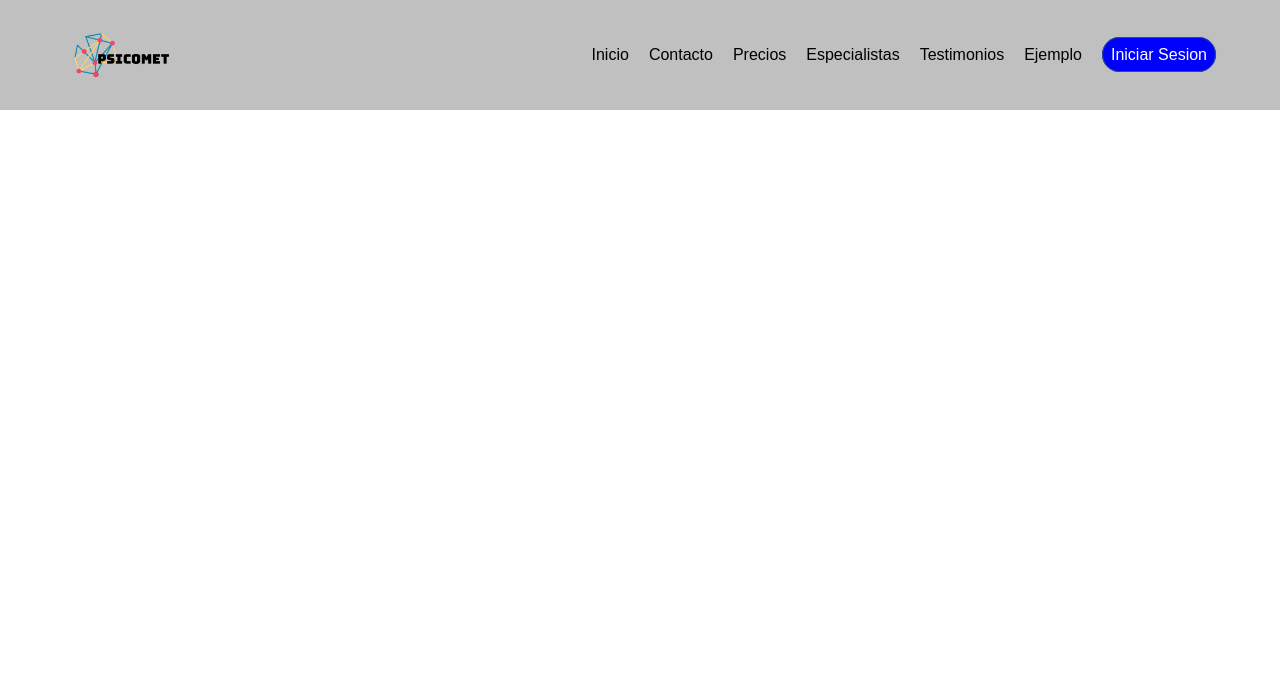
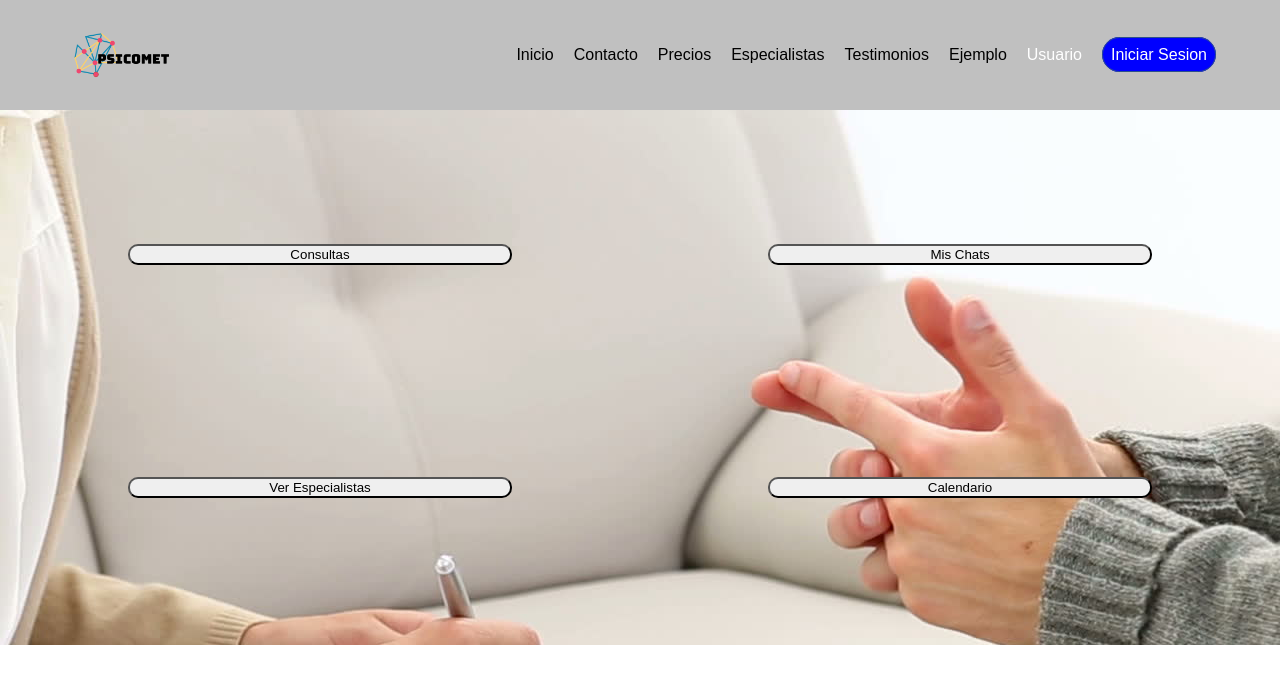
Before and after one commit to Ulises-Fermin/psicomet, a React (Create React App) app: page /Usuario in a window 1280 px wide. Shown: the top 684 px of the page. Built offline with nearby package versions, Linux system fonts and the light colour scheme; no server answers.

Commit message:
Cambios a cuenta

```diff
--- a/src/App.jsx
+++ b/src/App.jsx
@@ -6,8 +6,9 @@ import Navbar from "./Components/NavBar/Navbar";
 import CreateAccount from "./Pages/CreateAccount/CreateAccount";
 import CreateAccountP from "./Pages/CreateAccountP/CreateAccountP";
 import TypeAccount from "./Pages/TypeAccount/TypeAccount";
-import LogIn from "./Pages/LogIn/LogIn"
+import LogIn from "./Pages/LogIn/LogIn";
 import UserContextProvider from "./Context/UserContext";
+import Usuario from "./Pages/Usuario/Usuario";
 
 function App() {
   return (
@@ -26,6 +27,9 @@ function App() {
           </Route>
           <Route path="/CreateAccount_p">
             <CreateAccountP />
+          </Route>
+          <Route path="/Usuario">
+            <Usuario />
           </Route>
           <Route path="/Example">
             <div className="App">
--- a/src/Components/NavBar/Navbar.jsx
+++ b/src/Components/NavBar/Navbar.jsx
@@ -1,19 +1,19 @@
 import React from "react";
-import {useContext} from "react";
+import { useContext } from "react";
 import styles from "./Navbar.module.css";
-import {Link} from "react-router-dom";
-import {UserContext} from "../../Context/UserContext";
-import {auth} from "../../Utils/FireBaseConfig"
+import { Link } from "react-router-dom";
+import { UserContext } from "../../Context/UserContext";
+import { auth } from "../../Utils/FireBaseConfig";
 
 function Navbar() {
-    const {user, setUser} = useContext(UserContext)
-    const handleLogOut = async() => {
+  const { user, setUser } = useContext(UserContext);
+  const handleLogOut = async () => {
     await auth.signOut();
     setUser(null);
-    }
-    return(
+  };
+  return (
     <div id={styles.NavBar}>
-            <img src="/LogoPsicomet.png" id={styles.Logo} alt = "Logo de Psicomet"/>
+      <img src="/LogoPsicomet.png" id={styles.Logo} alt="Logo de Psicomet" />
       <div id={styles.NavMenu}>
         <ul id={styles.NavList}>
           <li class={styles.NavButton}>
@@ -46,9 +46,20 @@ function Navbar() {
               Ejemplo
             </Link>
           </li>
+          <li class={styles.NavButton}>
+            {!!user ? (
+              <Link to="/Usuario" id={styles.NavLoginLink}>
+                Usuario
+              </Link>
+            ) : (
+              <Link to="/Login" id={styles.NavLoginLink}>
+                Usuario
+              </Link>
+            )}
+          </li>
           <li id={styles.LoginButton}>
             {!!user ? (
-                            <Link to ="/Home" id={styles.NavLoginLink} onClick={handleLogOut}>
+              <Link to="/Home" id={styles.NavLoginLink} onClick={handleLogOut}>
                 Cerrar Sesion de {user.name}
               </Link>
             ) : (
@@ -60,7 +71,7 @@ function Navbar() {
         </ul>
       </div>
     </div>
-    )
+  );
 }
 
 export default Navbar;
--- a/src/Pages/Home/Home.module.css
+++ b/src/Pages/Home/Home.module.css
@@ -1,50 +1,49 @@
-#Body{
+#Body {
   margin: 0px;
   padding: 0px;
   font-family: Arial, Helvetica, sans-serif;
 }
 
-#Slyder{
+#Slyder {
   background-color: blue;
-    height: 500px;
+  height: 200px;
 }
 
-#AboutUs{
+#AboutUs {
   padding-left: 5%;
   padding-right: 5%;
 }
 
-.h1AboutUs{
+.h1AboutUs {
   text-align: center;
   font-size: 285%;
   margin-top: 1.5%;
   margin-bottom: 1%;
 }
 
-.pAboutUs{
+.pAboutUs {
   text-align: center;
   font-size: 190%;
 }
 
-#Rates{
-    background-color: #6EB5B8;
+#Rates {
+  background-color: #6eb5b8;
   padding-left: 5%;
   padding-right: 5%;
   padding-top: 1%;
   padding-bottom: 2%;
 }
 
-.BottomRates{
-    background-color: #F5A020;
+.BottomRates {
+  background-color: #f5a020;
   max-width: 50%;
   margin-left: auto;
   margin-right: auto;
   padding-top: 0.5%;
   padding-bottom: 0.5%;
-
 }
 
-.h4Bottom{
+.h4Bottom {
   color: white;
   font-size: 240%;
   text-align: center;
@@ -52,27 +51,26 @@
   margin-bottom: 4%;
 }
 
-.pBottom{
-    color:white;
-    font-size:150%;
+.pBottom {
+  color: white;
+  font-size: 150%;
   margin-top: 0%;
   text-align: center;
   margin-bottom: 2%;
-
 }
 
-#FAQs{
+#FAQs {
   padding-left: 5%;
   padding-right: 5%;
   padding-top: 4%;
 }
 
-.BottomFAQs{
+.BottomFAQs {
   list-style: none;
   color: white;
   text-decoration: none;
   padding: 8px;
-    background-color:#6EB5B8;
+  background-color: #6eb5b8;
   border-radius: 10px;
   max-width: 15%;
   margin-left: auto;
@@ -81,15 +79,13 @@
   margin-bottom: 2%;
   padding-top: 1.5%;
   padding-bottom: 1.5%;
-
 }
-.pFAQs{
+.pFAQs {
   text-align: center;
   font-weight: bold;
 }
 
-#LinkCreateAccount{
+#LinkCreateAccount {
   background-color: white;
   margin: 40%;
-
 }
--- a/src/Pages/Iniciar_sesion/Sesion_iniciada.module.css
+++ /dev/null
@@ -1,4 +0,0 @@
-.buttons {
-  border-radius: 5px;
-  padding: 15%;
-}
--- /dev/null
+++ b/src/Pages/Usuario/Usuario.jsx
@@ -0,0 +1,22 @@
+import React from "react";
+import styles from "./Usuario.module.css";
+import { Link } from "react-router-dom";
+
+function Usuario() {
+  return (
+    <div class={styles.body}>
+      <div class={styles.buttons_usuario}>
+        <div id={styles.buttons1}>
+          <button id={styles.Mis_consultas}>Consultas</button>
+          <button id={styles.Ver_especialistas}>Ver Especialistas</button>
+        </div>
+        <div id={styles.buttons2}>
+          <button id={styles.Mis_chats}>Mis Chats</button>
+          <button id={styles.Calendaio}>Calendario</button>
+        </div>
+      </div>
+    </div>
+  );
+}
+
+export default Usuario;
--- /dev/null
+++ b/src/Pages/Usuario/Usuario.module.css
@@ -0,0 +1,50 @@
+.body {
+  background-image: url("../../Images/Terapia.jpg");
+  width: 100%;
+}
+
+.buttons_usuario {
+  display: flex;
+  justify-content: space-around;
+  padding: 0%;
+  margin: 0%;
+}
+#buttons1 {
+  display: flex;
+  flex-direction: column;
+  width: 30%;
+}
+
+#buttons2 {
+  display: flex;
+  flex-direction: column;
+  width: 30%;
+}
+
+#Mis_consultas {
+  margin-top: 35%;
+  margin-bottom: 20%;
+  cursor: pointer;
+  border-radius: 10px;
+}
+
+#Ver_especialistas {
+  margin-top: 35%;
+  margin-bottom: 38.4%;
+  cursor: pointer;
+  border-radius: 10px;
+}
+
+#Mis_chats {
+  margin-top: 35%;
+  margin-bottom: 20%;
+  cursor: pointer;
+  border-radius: 10px;
+}
+
+#Calendaio {
+  margin-top: 35%;
+  margin-bottom: 38.4%;
+  cursor: pointer;
+  border-radius: 10px;
+}
```
Also changed, not shown: src/Pages/Iniciar_sesion/Sesion_iniciada.jsx (deleted, +0 -16 lines), src/Images/Terapia.jpg (added). Lines whose indentation alone changed are shown as unchanged.
